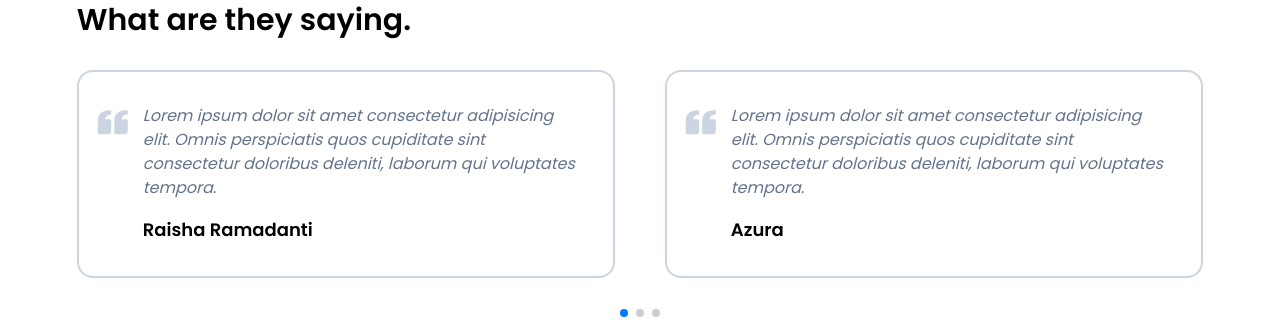
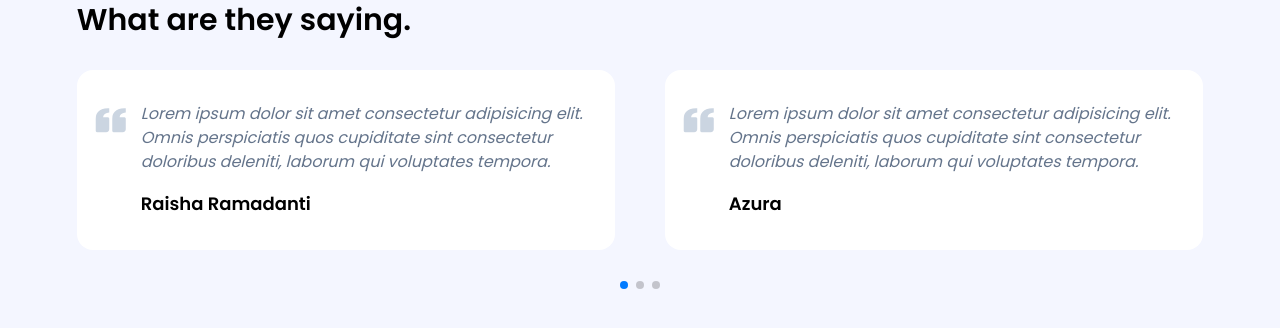
Before and after one commit to Rauliqbal/mridev-site, a Vue app: page /#/about in a window 1280 px wide. Shown: the part 1650-1978 px from the top of the page. Built offline with nearby package versions, Linux system fonts and the light colour scheme; what vue-tilt.js would draw is missing.

Commit message:
fix bg testimonial

```diff
--- a/src/views/About.vue
+++ b/src/views/About.vue
@@ -92,7 +92,9 @@
     </section>
     <!-- end:Skills -->
 
-    <div class="container py-20 mt-[58rem] md:mt-[24rem]">
+    <!-- start:testimonial -->
+    <section class="bg-[#F4F6FF]">
+       <div class="container py-20 mt-[58rem] md:mt-[24rem] ">
       <div class="flex items-center gap-8">
         <div class="w-12 md:w-24 h-1 bg-primary"></div>
         <h2 class="section-title">Testimonials</h2>
@@ -111,7 +113,7 @@
       :modules="modules"
       class="mySwiper mt-8">
       <swiper-slide class="pb-14">
-        <div class="flex bg-white border-2 border-slate-300 hover:shadow-md transition duration-300 py-8 pl-16 pr-8 rounded-2xl relative">
+        <div class="flex bg-white hover:shadow-lg transition duration-300 py-8 pl-16 pr-8 rounded-2xl relative">
           <span class="absolute text-4xl left-4 text-slate-300"><i class='bx bxs-quote-left'></i></span>
           <div>
             <p class="text-sm md:text-base text-slate-500 italic">Lorem ipsum dolor sit amet consectetur adipisicing elit. Omnis perspiciatis quos cupiditate sint consectetur doloribus deleniti, laborum qui voluptates tempora.</p>
@@ -122,7 +124,7 @@
       </swiper-slide>
 
       <swiper-slide class="pb-14">
-        <div class="flex bg-white border-2 border-slate-300 hover:shadow-md transition duration-300 py-8 pl-16 pr-8 rounded-2xl relative">
+        <div class="flex bg-white hover:shadow-lg transition duration-300 py-8 pl-16 pr-8 rounded-2xl relative">
           <span class="absolute text-4xl left-4 text-slate-300"><i class='bx bxs-quote-left'></i></span>
           <div>
             <p class="text-sm md:text-base text-slate-500 italic">Lorem ipsum dolor sit amet consectetur adipisicing elit. Omnis perspiciatis quos cupiditate sint consectetur doloribus deleniti, laborum qui voluptates tempora.</p>
@@ -133,7 +135,7 @@
       </swiper-slide>
 
       <swiper-slide class="pb-14">
-        <div class="flex bg-white border-2 border-slate-300 hover:shadow-md transition duration-300 py-8 pl-16 pr-8 rounded-2xl relative">
+        <div class="flex bg-white hover:shadow-lg transition duration-300 py-8 pl-16 pr-8 rounded-2xl relative">
           <span class="absolute text-4xl left-4 text-slate-300"><i class='bx bxs-quote-left'></i></span>
           <div>
             <p class="text-sm md:text-base text-slate-500 italic">Lorem ipsum dolor sit amet consectetur adipisicing elit. Omnis perspiciatis quos cupiditate sint consectetur doloribus deleniti, laborum qui voluptates tempora.</p>
@@ -144,6 +146,10 @@
       </swiper-slide>
       </swiper>
     </div>
+    </section>
+    <!-- end:testimonial -->
+
+
 
     <Footer/>
   </div>
```
